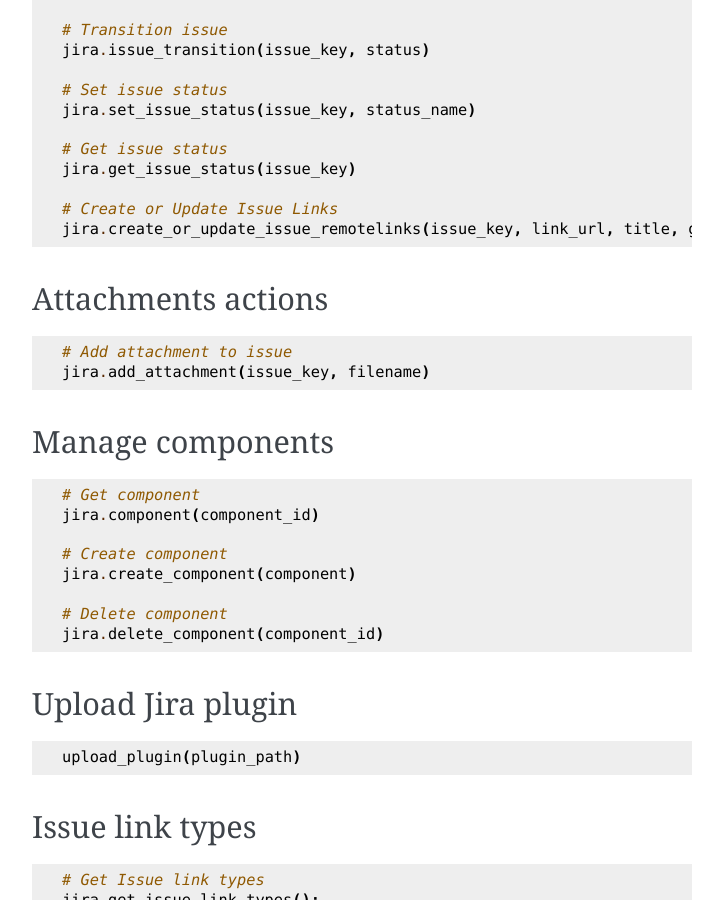
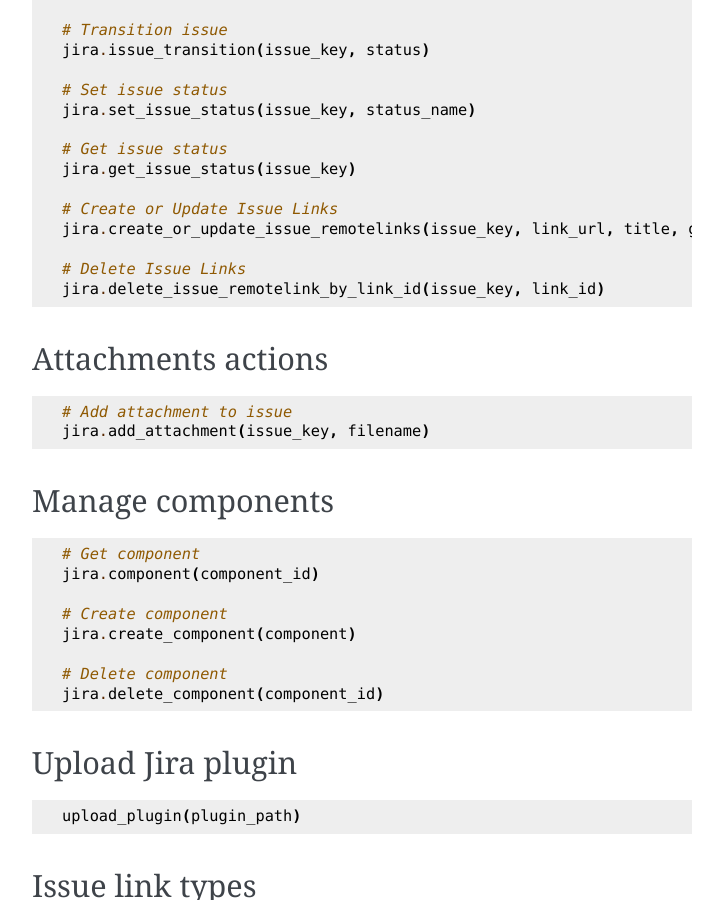
Before and after one commit to atlassian-api/atlassian-python-api, a Sphinx documentation site: the page built from docs/jira.rst, in a window 1280 px wide and 900 px high, scrolled down 3244 px. Shown: the whole window, without its empty margins (388-1111 px from the left). Built offline with Sphinx 7.4.7, drawn with Linux system fonts in a browser that asks for light colours; pages that are not in the unit, such as notebooks, are missing from menus.

Commit message:
Added delete_issue_remotelink_by_link_id

```diff
--- a/docs/jira.rst
+++ b/docs/jira.rst
@@ -175,6 +175,9 @@
     # Create or Update Issue Links
     jira.create_or_update_issue_remotelinks(issue_key, link_url, title, global_id=None, relationship=None)
 
+    # Delete Issue Links
+    jira.delete_issue_remotelink_by_link_id(issue_key, link_id)
+
 Attachments actions
 -------------------
 
```
